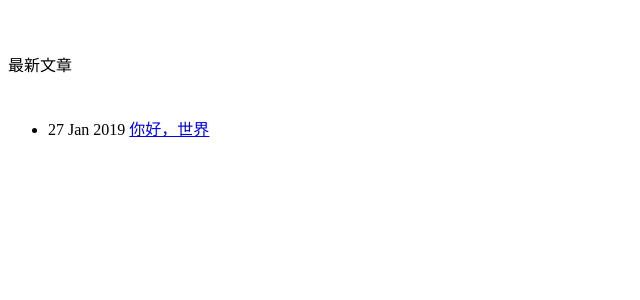
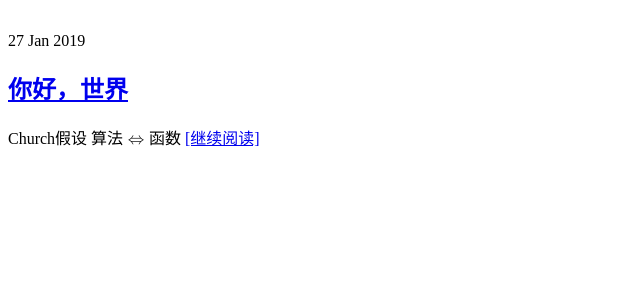
Before and after one commit to yunfeng-net/yunfeng-net.github.io, a Jekyll site: the page built from index.html, in a window 1280 px wide. Shown: the top 300 px of the page, without its empty margins (0-640 px from the left). Built offline with Jekyll 4.4.1, drawn with Linux system fonts in a browser that asks for light colours; formulas are drawn with MathJax 3.

Commit message:
Update index.html

```diff
--- a/index.html
+++ b/index.html
@@ -2,11 +2,21 @@
 layout: default
 description: "人生是一段旅途"
 ---
-
-<h2>{{ page.title }}</h2>
-<p>最新文章</p>
-<ul>
-　　　　{% for post in site.posts %}
-　　　　　　<li>{{ post.date | date_to_string }} <a href="{{ site.baseurl }}{{ post.url }}">{{ post.title }}</a></li>
-　　　　{% endfor %}
-</ul>
+{% for post in site.posts limit:32 %}
+<article class="post">
+    <div class="date">
+        <span class="day">{{ post.date | date:"%d" }}</span>
+        <span class="month">{{ post.date | date:"%b" }}</span>
+        <span class="year">{{ post.date | date:"%Y" }}</span>
+    </div>
+     <header>
+        <h2><a href="{{post.url}}" title="{{ post.title }}">{{ post.title }}</a></h2>
+     </header>
+     <div class="con">
+        <p>
+            {{ post.content  | | split:'<!--more-->' | first | strip_html }}
+            <a class="more" href="{{ post.url }}">[继续阅读]</a>
+        </p>
+     </div>
+</article>
+{% endfor %}
```
